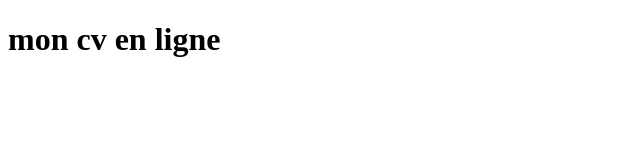
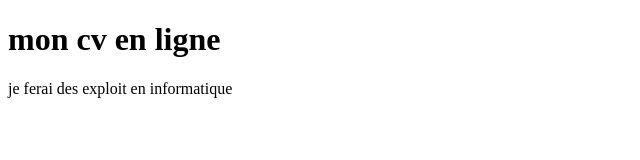
Before and after one commit to Eliesalumu/portfolio_elie, a plain HTML site: page index.html in a window 1280 px wide. Shown: the whole page, without its empty margins (0-640 px from the left). Drawn offline with Linux system fonts and the light colour scheme.

Commit message:
ajout d'un paragraphe

```diff
--- a/index.html
+++ b/index.html
@@ -7,6 +7,7 @@
 </head>
 <body>
     <h1> mon cv en ligne </h1>
+    <p> je ferai des exploit en informatique</p>
 
 </body>
 </html>
```
